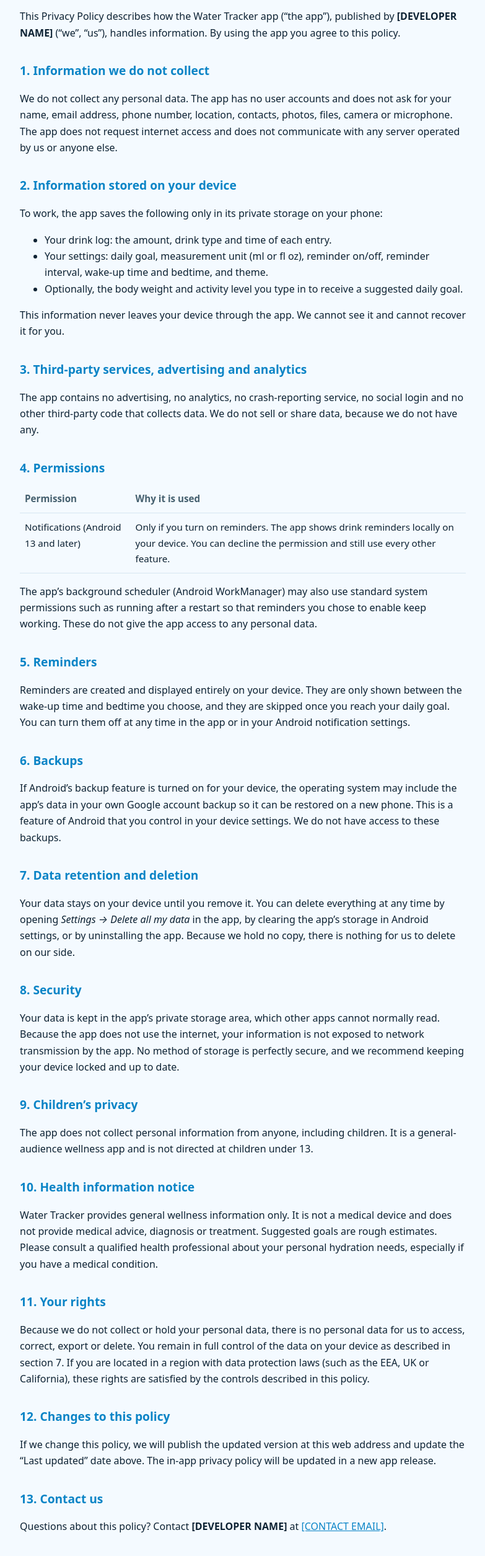
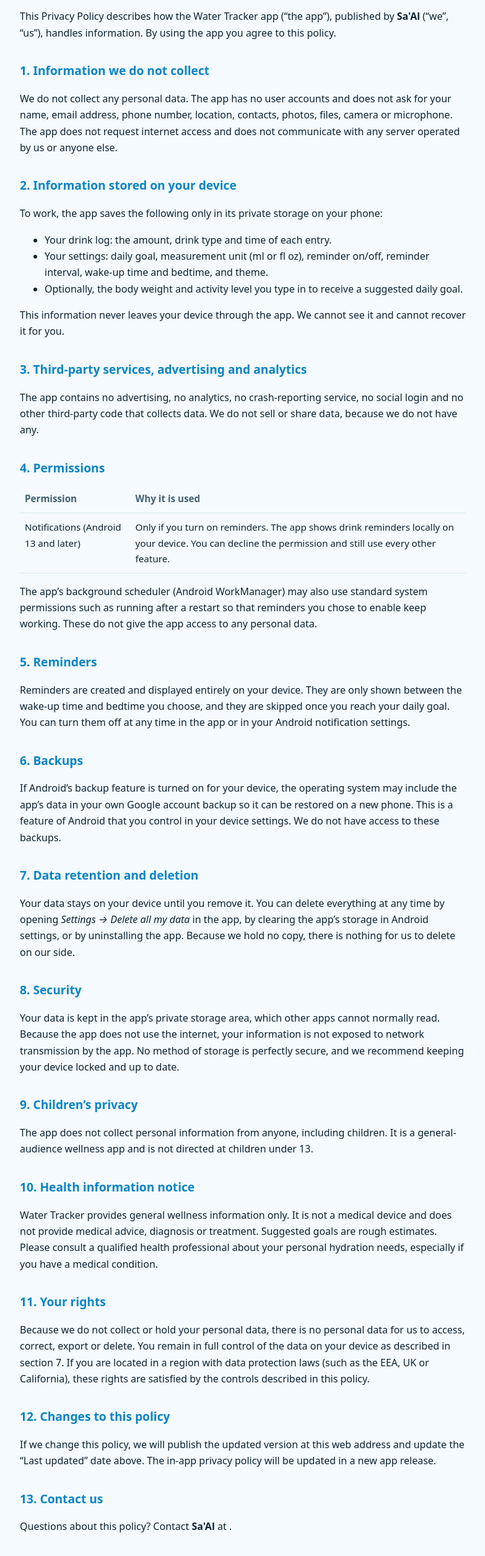
Before and after one commit to Sawera27/watertracker-privacy, a plain HTML site: page index.html in a window 1280 px wide. Shown: the part 256-2766 px from the top of the page at 62% size, without its empty margins (248-1031 px from the left). Drawn offline with Linux system fonts and the light colour scheme.

Commit message:
Update developer name and contact email in privacy policy

```diff
--- a/index.html
+++ b/index.html
@@ -33,7 +33,7 @@
     <p><strong>In short:</strong> Water Tracker does not collect, transmit, sell or share any personal information. Everything you enter stays on your device.</p>
   </div>
 
-  <p>This Privacy Policy describes how the Water Tracker app (&ldquo;the app&rdquo;), published by <strong>[DEVELOPER NAME]</strong> (&ldquo;we&rdquo;, &ldquo;us&rdquo;), handles information. By using the app you agree to this policy.</p>
+  <p>This Privacy Policy describes how the Water Tracker app (&ldquo;the app&rdquo;), published by <strong>Sa'Al</strong> (&ldquo;we&rdquo;, &ldquo;us&rdquo;), handles information. By using the app you agree to this policy.</p>
 
   <h2>1. Information we do not collect</h2>
   <p>We do not collect any personal data. The app has no user accounts and does not ask for your name, email address, phone number, location, contacts, photos, files, camera or microphone. The app does not request internet access and does not communicate with any server operated by us or anyone else.</p>
@@ -82,7 +82,7 @@
   <p>If we change this policy, we will publish the updated version at this web address and update the &ldquo;Last updated&rdquo; date above. The in-app privacy policy will be updated in a new app release.</p>
 
   <h2>13. Contact us</h2>
-  <p>Questions about this policy? Contact <strong>[DEVELOPER NAME]</strong> at <a href="mailto:[CONTACT EMAIL]">[CONTACT EMAIL]</a>.</p>
+  <p>Questions about this policy? Contact <strong>Sa'Al</strong> at <a href="mailto:jjaalii489@gmail.com"></a>.</p>
 </main>
 </body>
 </html>
```
